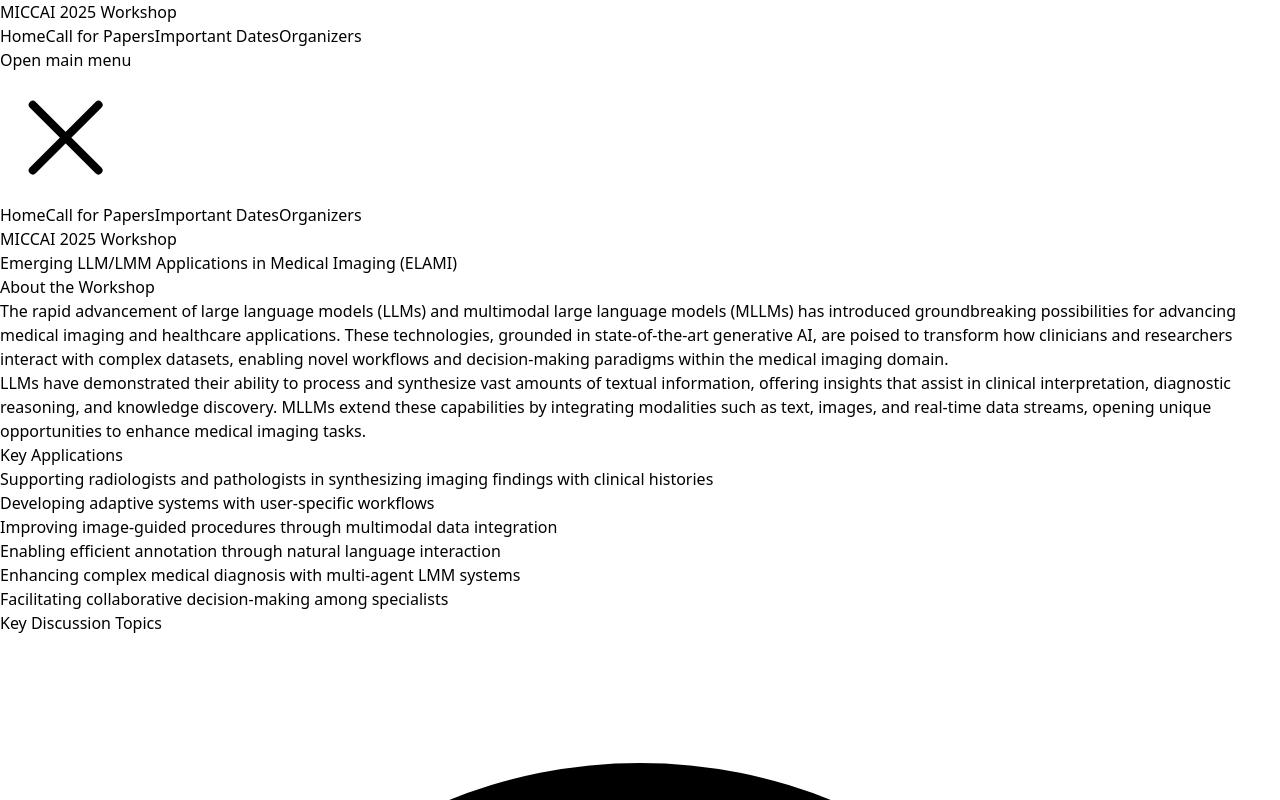
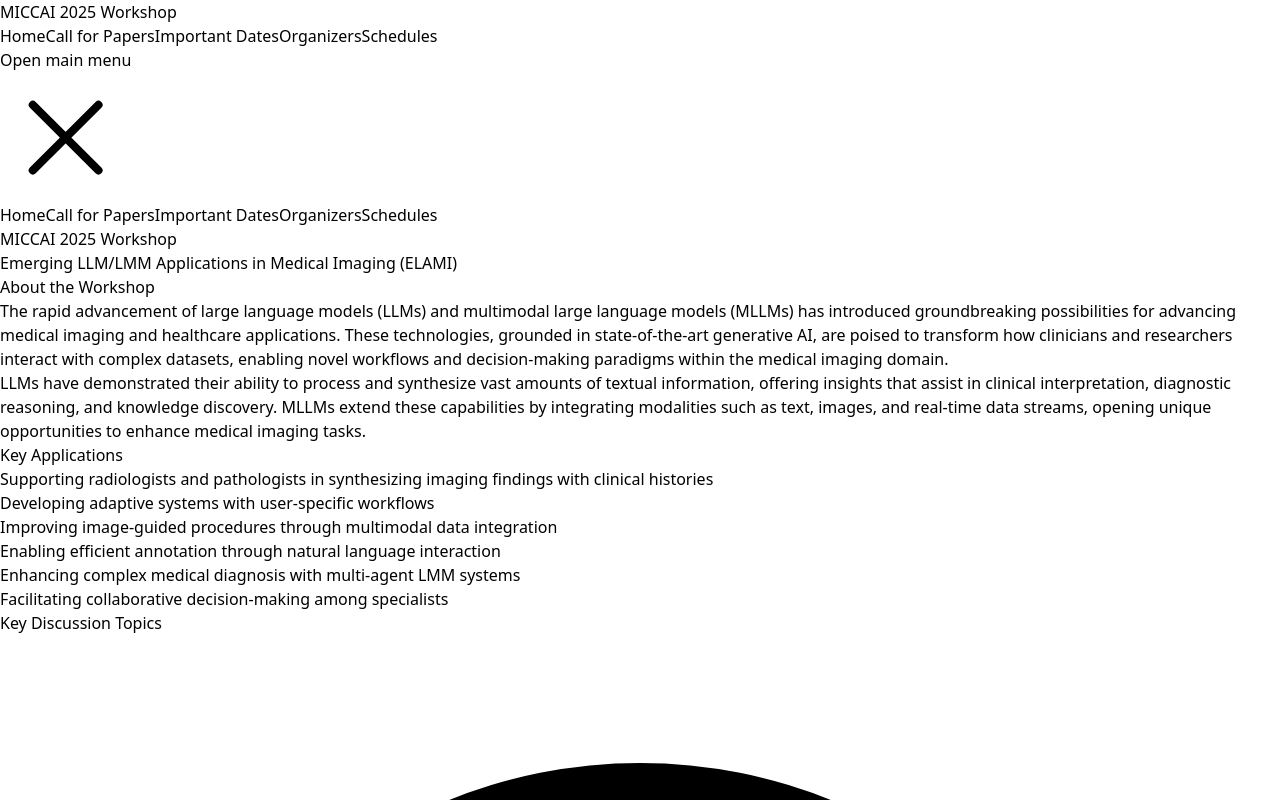
Before and after one commit to hula-ai/LLM-MI-MICCAI-2025, a React (Vite) app: page / in a window 1280 px wide. Both pictures are taken after a click on the button "Open main menu". Shown: the top 800 px of the page. Built offline with nearby package versions, Linux system fonts and the light colour scheme.

Commit message:
Update Navbar.tsx

```diff
--- a/src/components/Navbar.tsx
+++ b/src/components/Navbar.tsx
@@ -1,13 +1,14 @@
-import React, { useState } from "react";
+import React from "react";
 import { Link } from "react-router-dom";
 import { Disclosure } from "@headlessui/react";
 import { Bars3Icon, XMarkIcon } from "@heroicons/react/24/outline";
 
 const navigation = [
-	{ name: "Home", href: "/" },
-	{ name: "Call for Papers", href: "/call-for-papers" },
-	{ name: "Important Dates", href: "/important-dates" },
-	{ name: "Organizers", href: "/organizers" },
+	{ name: "Home", href: "/", type: "route" },
+	{ name: "Call for Papers", href: "/call-for-papers", type: "route" },
+	{ name: "Important Dates", href: "/important-dates", type: "route" },
+	{ name: "Organizers", href: "/organizers", type: "route" },
+	{ name: "Schedules", href: "/files/schedule.pdf", type: "pdf" }, // 👈 Added here
 ];
 
 export default function Navbar() {
@@ -24,7 +25,8 @@ export default function Navbar() {
 									</span>
 								</div>
 								<div className="hidden sm:ml-6 sm:flex sm:space-x-8">
-									{navigation.map((item) => (
+									{navigation.map((item) =>
+										item.type === "route" ? (
 											<Link
 												key={item.name}
 												to={item.href}
@@ -32,7 +34,18 @@ export default function Navbar() {
 											>
 												{item.name}
 											</Link>
-									))}
+										) : (
+											<a
+												key={item.name}
+												href={item.href}
+												target="_blank"
+												rel="noopener noreferrer"
+												className="inline-flex items-center px-1 pt-1 text-sm font-medium text-gray-900 hover:text-gray-600"
+											>
+												{item.name}
+											</a>
+										)
+									)}
 								</div>
 							</div>
 							<div className="-mr-2 flex items-center sm:hidden">
@@ -50,7 +63,8 @@ export default function Navbar() {
 
 					<Disclosure.Panel className="sm:hidden">
 						<div className="pt-2 pb-3 space-y-1">
-							{navigation.map((item) => (
+							{navigation.map((item) =>
+								item.type === "route" ? (
 									<Link
 										key={item.name}
 										to={item.href}
@@ -58,7 +72,18 @@ export default function Navbar() {
 									>
 										{item.name}
 									</Link>
-							))}
+								) : (
+									<a
+										key={item.name}
+										href={item.href}
+										target="_blank"
+										rel="noopener noreferrer"
+										className="block pl-3 pr-4 py-2 text-base font-medium text-gray-700 hover:text-gray-900 hover:bg-gray-50"
+									>
+										{item.name}
+									</a>
+								)
+							)}
 						</div>
 					</Disclosure.Panel>
 				</>
```
Lines whose indentation alone changed are shown as unchanged.
